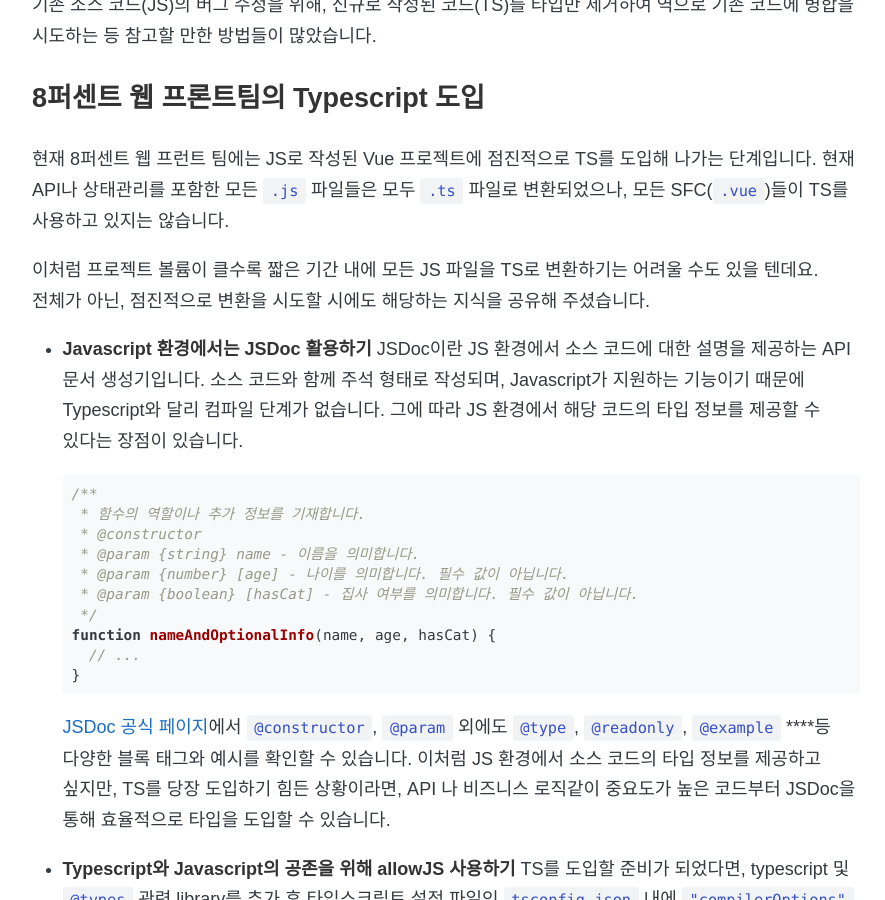
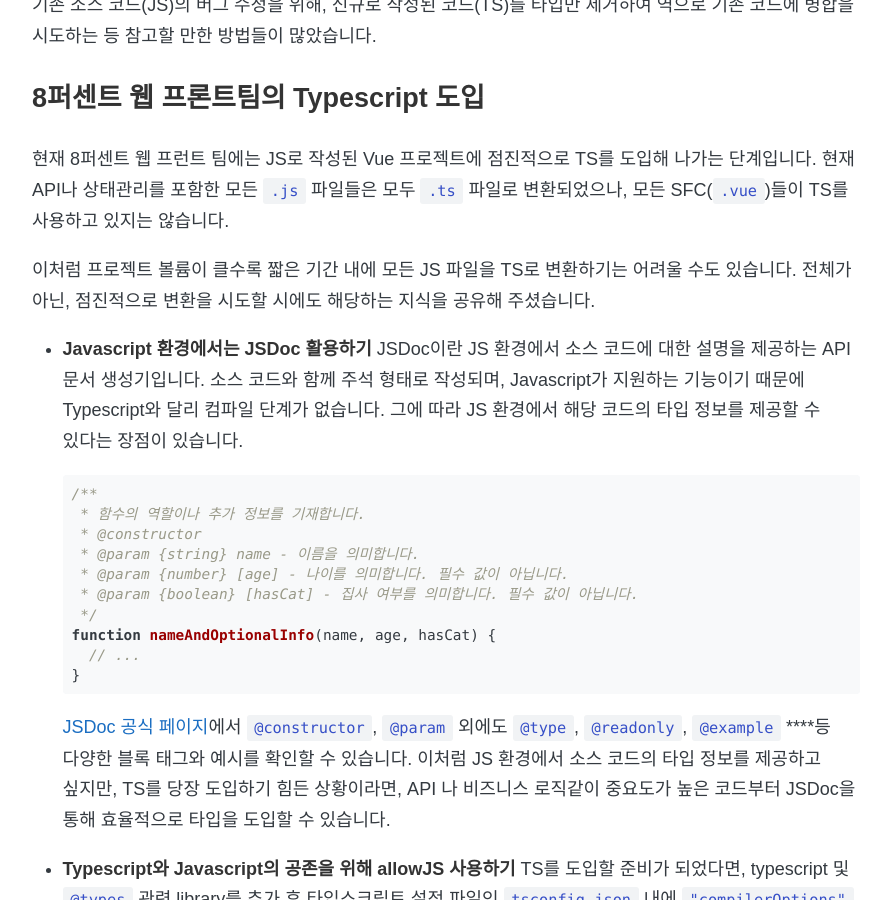
Before and after one commit to 8percent/8percent.github.io, a Jekyll site: the page built from _posts/2022-09-08-신입개발자의_인프콘2022_참가_후기.md, in a window 1280 px wide and 900 px high, scrolled down 4591 px. Shown: the whole window, without its empty margins (194-1079 px from the left). Built offline with Jekyll 4.4.1, drawn with Linux system fonts in a browser that asks for light colours; some web fonts are replaced.

Commit message:
CHG: 내용 수정

```diff
--- a/_posts/2022-09-08-신입개발자의_인프콘2022_참가_후기.md
+++ b/_posts/2022-09-08-신입개발자의_인프콘2022_참가_후기.md
@@ -64,7 +64,7 @@ QA를 스프린트 별로 실행을 하면서 이슈가 점진적으로 증가
 
 현재 8퍼센트 웹 프런트 팀에는 JS로 작성된 Vue 프로젝트에 점진적으로 TS를 도입해 나가는 단계입니다. 현재 API나 상태관리를 포함한 모든 `.js` 파일들은 모두 `.ts` 파일로 변환되었으나, 모든 SFC(`.vue`)들이 TS를 사용하고 있지는 않습니다.
 
-이처럼 프로젝트 볼륨이 클수록 짧은 기간 내에 모든 JS 파일을 TS로 변환하기는 어려울 수도 있을 텐데요. 전체가 아닌, 점진적으로 변환을 시도할 시에도 해당하는 지식을 공유해 주셨습니다.
+이처럼 프로젝트 볼륨이 클수록 짧은 기간 내에 모든 JS 파일을 TS로 변환하기는 어려울 수도 있습니다. 전체가 아닌, 점진적으로 변환을 시도할 시에도 해당하는 지식을 공유해 주셨습니다.
 
 - **Javascript 환경에서는 JSDoc 활용하기**
   JSDoc이란 JS 환경에서 소스 코드에 대한 설명을 제공하는 API 문서 생성기입니다. 소스 코드와 함께 주석 형태로 작성되며, Javascript가 지원하는 기능이기 때문에 Typescript와 달리 컴파일 단계가 없습니다. 그에 따라 JS 환경에서 해당 코드의 타입 정보를 제공할 수 있다는 장점이 있습니다.
```
